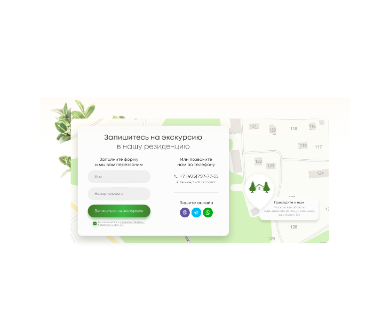
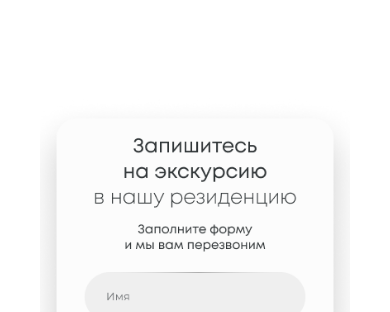
Before and after one commit to MuhammadsolehNusratzoda/third-project-in-git, a website: page src/index.html in a window 390 px wide. Shown: the part 10819-11131 px from the top of the page. Drawn offline with nearby package versions, Linux system fonts and the light colour scheme; files that its build step writes are made by us from their sources.

Commit message:
i add an image

```diff
--- a/src/index.html
+++ b/src/index.html
@@ -270,7 +270,8 @@
       </div>
     </div>
     <div class="max-w-350 m-auto p-10">
-      <img class="w-full" src="./Screenshot 2025-12-23 084345.png" alt="" />
+      <img class="w-full lg:block hidden" src="./Screenshot 2025-12-23 084345.png" alt="" />
+      <img class="w-full lg:hidden block" src="./Group 6.png" alt="">
     </div>
     <footer
       class="lg:flex block justify-between items-center max-w-300 m-auto p-10"
```
Also changed, not shown: src/Group 6.png (added).
